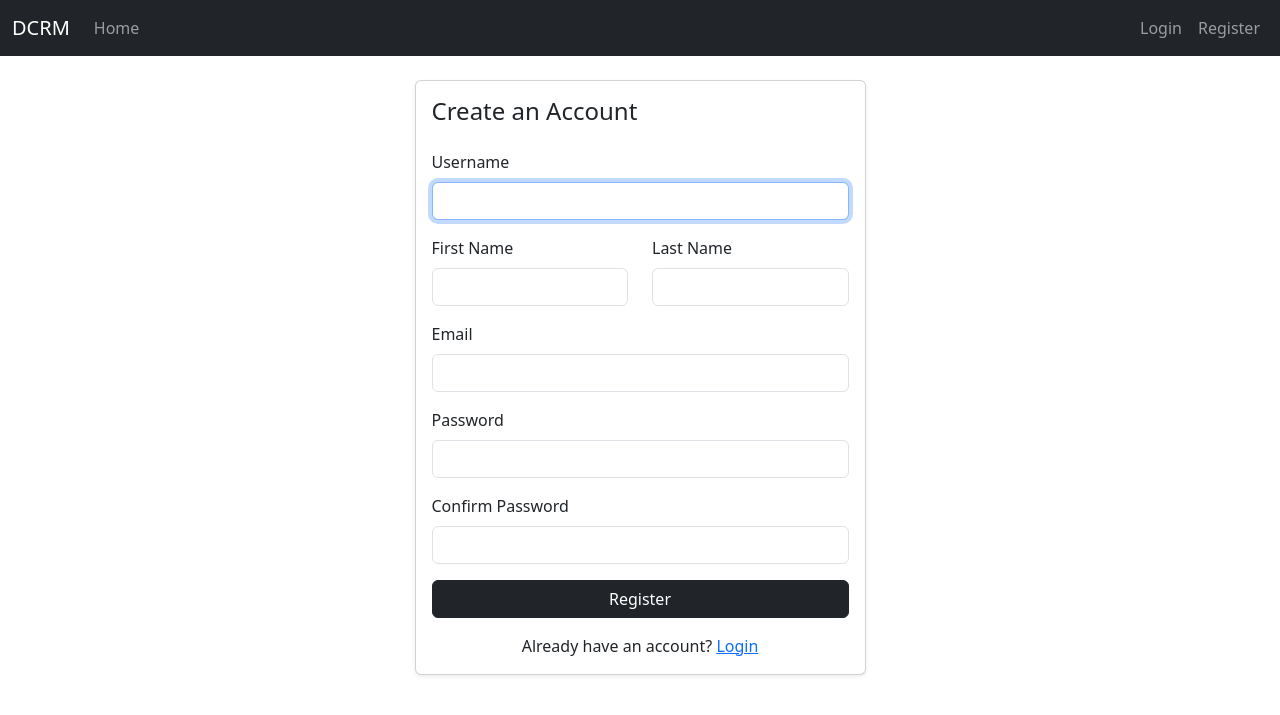
After one commit to cbs301/dcrm, a Django app: page /register/ in a window 1280 px wide. The commit adds this page. Shown: the top 715 px of the page. Run offline with Django 5.2, Linux system fonts and the light colour scheme.

Commit message:
Add user registration functionality
- Add register_user view using UserCreationForm with auto-login on success
- Add register.html with Bootstrap card form and inline field error display
- Wire Register navbar link to the new route

Co-Authored-By: Claude Sonnet 4.6 <noreply@anthropic.com>

```diff
--- a/templates/navbar.html
+++ b/templates/navbar.html
@@ -23,7 +23,7 @@
             <a class="nav-link" href="{% url 'login' %}">Login</a>
           </li>
           <li class="nav-item">
-            <a class="nav-link" href="#">Register</a>
+            <a class="nav-link" href="{% url 'register' %}">Register</a>
           </li>
         {% endif %}
       </ul>
--- /dev/null
+++ b/templates/register.html
@@ -0,0 +1,60 @@
+{% extends "base.html" %}
+
+{% block content %}
+<div class="row justify-content-center">
+  <div class="col-md-5">
+    <div class="card shadow-sm">
+      <div class="card-body">
+        <h4 class="card-title mb-4">Create an Account</h4>
+
+        <form method="post">
+          {% csrf_token %}
+          <div class="mb-3">
+            <label for="username" class="form-label">Username</label>
+            <input type="text" class="form-control" id="username" name="username" value="{{ form.username.value|default:'' }}" required autofocus>
+            {% if form.username.errors %}
+              <div class="text-danger small mt-1">{{ form.username.errors|join:", " }}</div>
+            {% endif %}
+          </div>
+          <div class="row">
+            <div class="col mb-3">
+              <label for="first_name" class="form-label">First Name</label>
+              <input type="text" class="form-control" id="first_name" name="first_name" value="{{ form.first_name.value|default:'' }}">
+            </div>
+            <div class="col mb-3">
+              <label for="last_name" class="form-label">Last Name</label>
+              <input type="text" class="form-control" id="last_name" name="last_name" value="{{ form.last_name.value|default:'' }}">
+            </div>
+          </div>
+          <div class="mb-3">
+            <label for="email" class="form-label">Email</label>
+            <input type="email" class="form-control" id="email" name="email" value="{{ form.email.value|default:'' }}">
+            {% if form.email.errors %}
+              <div class="text-danger small mt-1">{{ form.email.errors|join:", " }}</div>
+            {% endif %}
+          </div>
+          <div class="mb-3">
+            <label for="password1" class="form-label">Password</label>
+            <input type="password" class="form-control" id="password1" name="password1" required>
+            {% if form.password1.errors %}
+              <div class="text-danger small mt-1">{{ form.password1.errors|join:", " }}</div>
+            {% endif %}
+          </div>
+          <div class="mb-3">
+            <label for="password2" class="form-label">Confirm Password</label>
+            <input type="password" class="form-control" id="password2" name="password2" required>
+            {% if form.password2.errors %}
+              <div class="text-danger small mt-1">{{ form.password2.errors|join:", " }}</div>
+            {% endif %}
+          </div>
+          <div class="d-grid">
+            <button type="submit" class="btn btn-dark">Register</button>
+          </div>
+        </form>
+
+        <p class="text-center mt-3 mb-0">Already have an account? <a href="{% url 'login' %}">Login</a></p>
+      </div>
+    </div>
+  </div>
+</div>
+{% endblock %}
--- a/website/urls.py
+++ b/website/urls.py
@@ -5,4 +5,5 @@ urlpatterns = [
     path('', views.home, name='home'),
     path('login/', views.login_user, name='login'),
     path('logout/', views.logout_user, name='logout'),
+    path('register/', views.register_user, name='register'),
 ]
--- a/website/views.py
+++ b/website/views.py
@@ -1,5 +1,6 @@
 from django.shortcuts import render, redirect
 from django.contrib.auth import authenticate, login, logout
+from django.contrib.auth.forms import UserCreationForm
 from django.contrib import messages
 
 
@@ -29,3 +30,21 @@ def logout_user(request):
     logout(request)
     messages.success(request, 'You have been logged out.')
     return redirect('login')
+
+
+def register_user(request):
+    if request.user.is_authenticated:
+        return redirect('home')
+
+    form = UserCreationForm(request.POST or None)
+    if request.method == 'POST' and form.is_valid():
+        user = form.save(commit=False)
+        user.first_name = request.POST.get('first_name', '')
+        user.last_name = request.POST.get('last_name', '')
+        user.email = request.POST.get('email', '')
+        user.save()
+        login(request, user)
+        messages.success(request, f'Account created! Welcome, {user.username}.')
+        return redirect('home')
+
+    return render(request, 'register.html', {'form': form})
```
